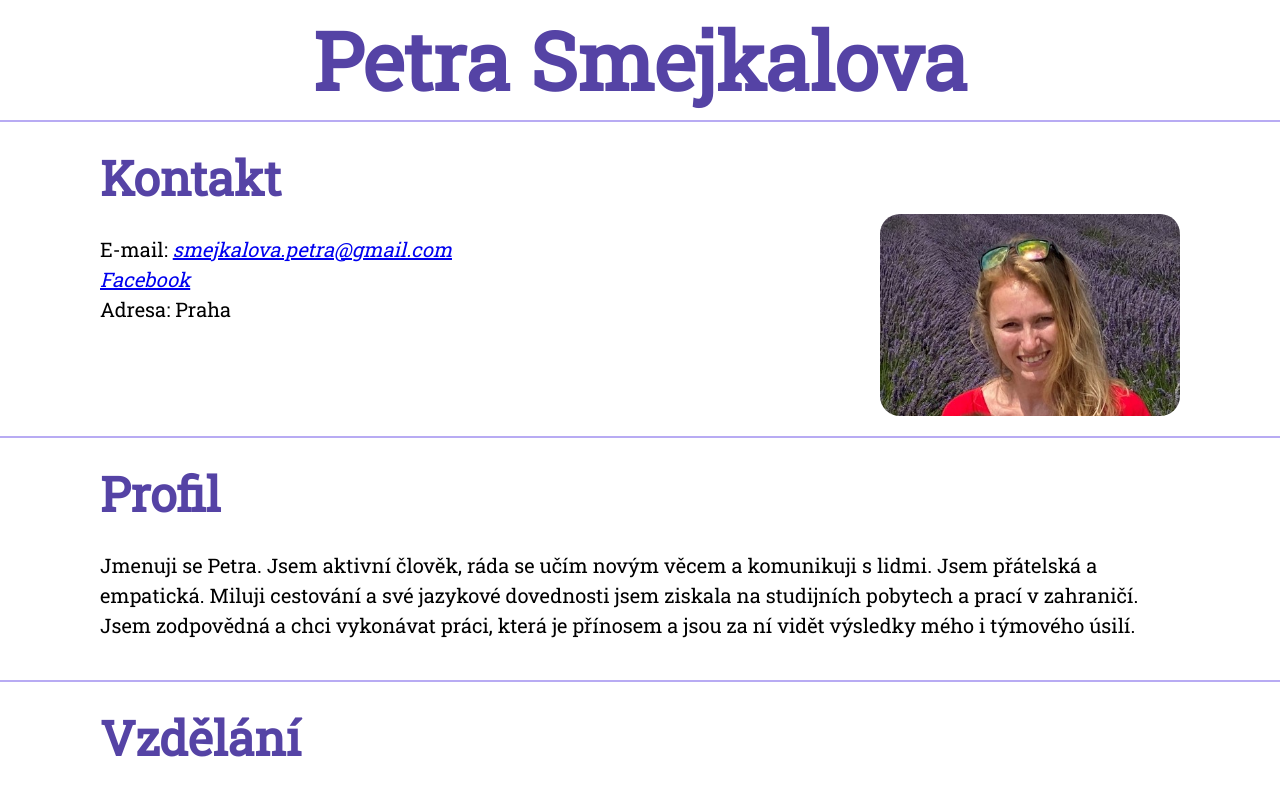
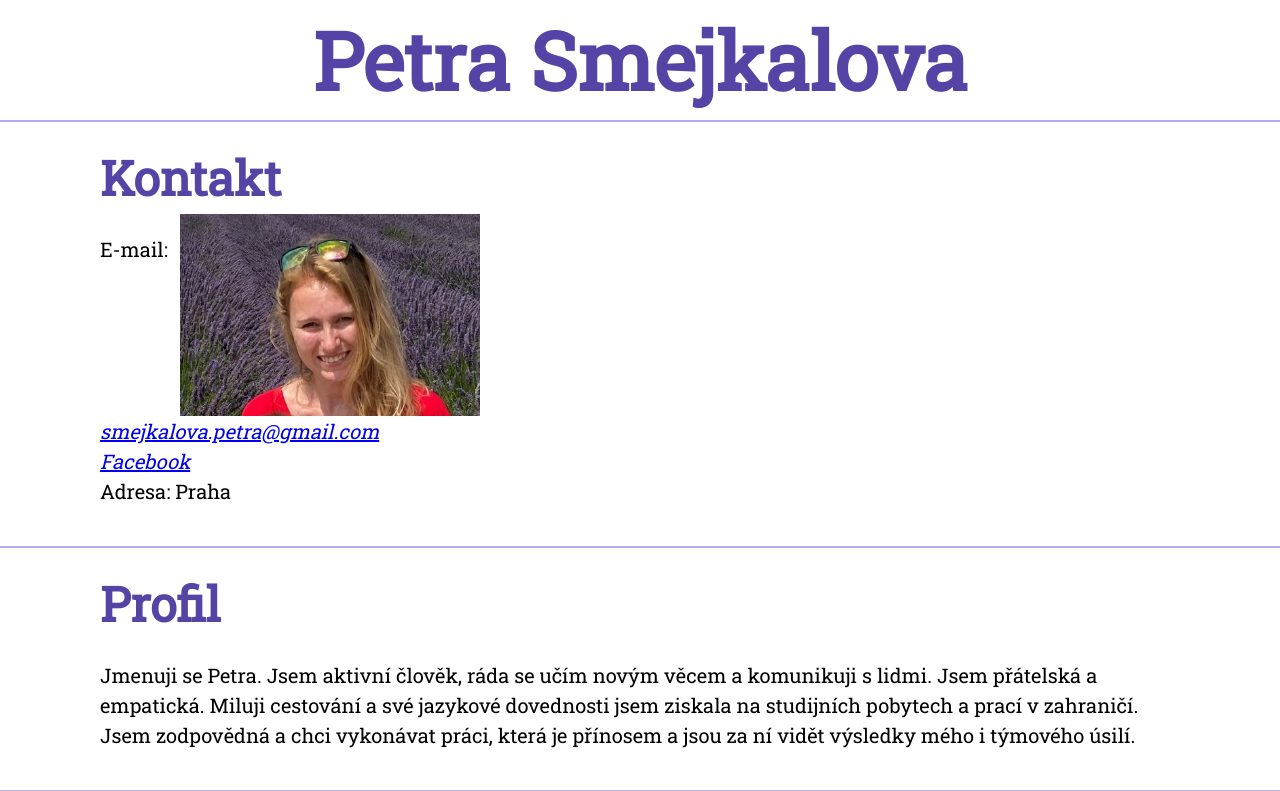
Before and after one commit to Petrasmej/Zivotopis, a plain HTML site: page index.html in a window 1280 px wide. Shown: the top 791 px of the page. Drawn offline with Linux system fonts and the light colour scheme.

```diff
--- a/style.css
+++ b/style.css
@@ -4,7 +4,7 @@
     font-family: 'Roboto Slab', serif;
     font-size: 20px;
     line-height: 1.5;
-    margin: 0%;
+    margin: 0;
     }
 
 h1,h2 {color: #5543a5;}
@@ -19,17 +19,19 @@
 
 a   {font-style: italic;}
 
-.foto-CV {
-    width: 300px;
-    border-radius: 20px;
-    float:right;
-    margin: 0;
-    }
-
 section{overflow: auto;
     padding: 20px 100px;
     border-top: 2px solid #b8abf3;
+
     }
+
+.foto-CV {
+    width: 300px;
+    float: right;
+    padding: 0 700px 0 0;
+    }
+
+
 
 footer{
     text-align: center;
```
Also changed, not shown: 1 other file.
